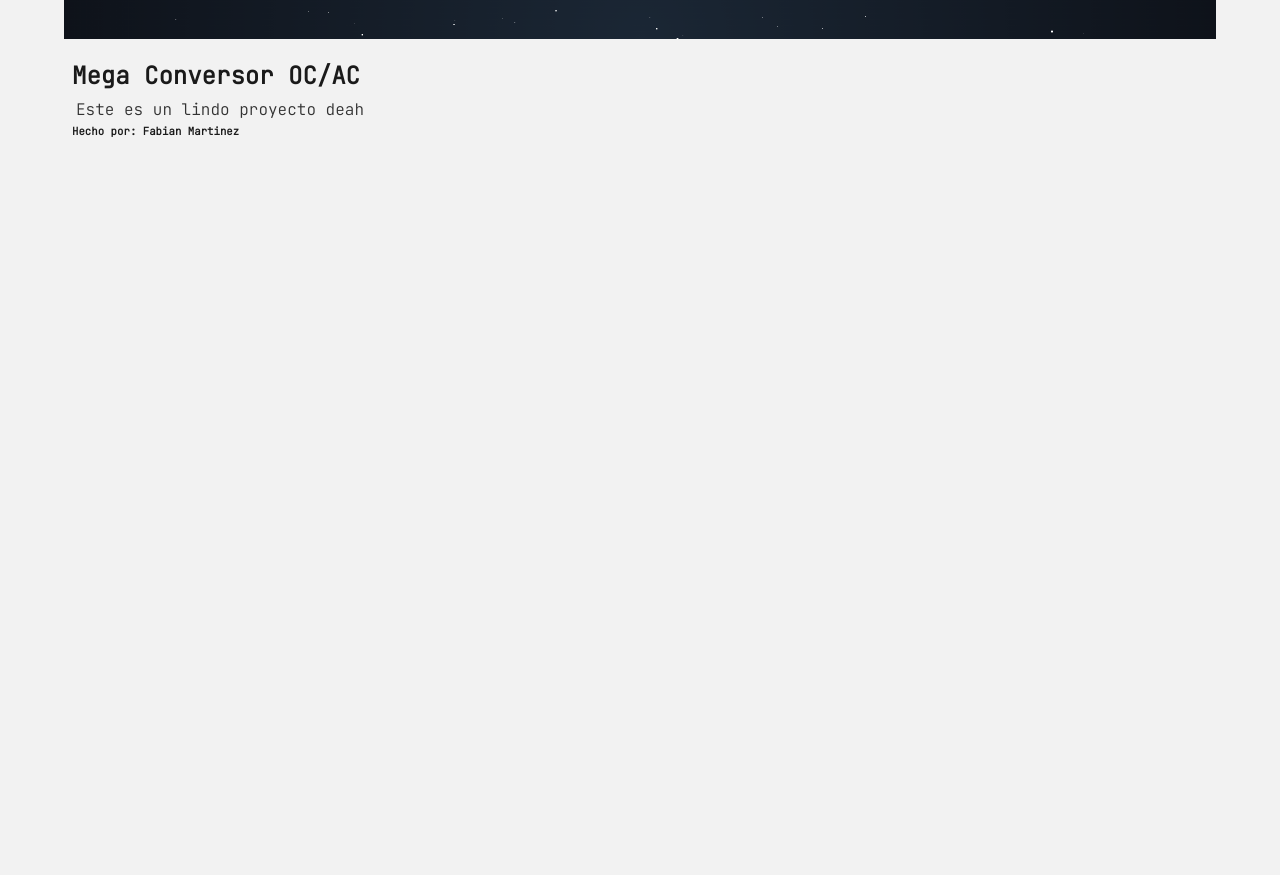
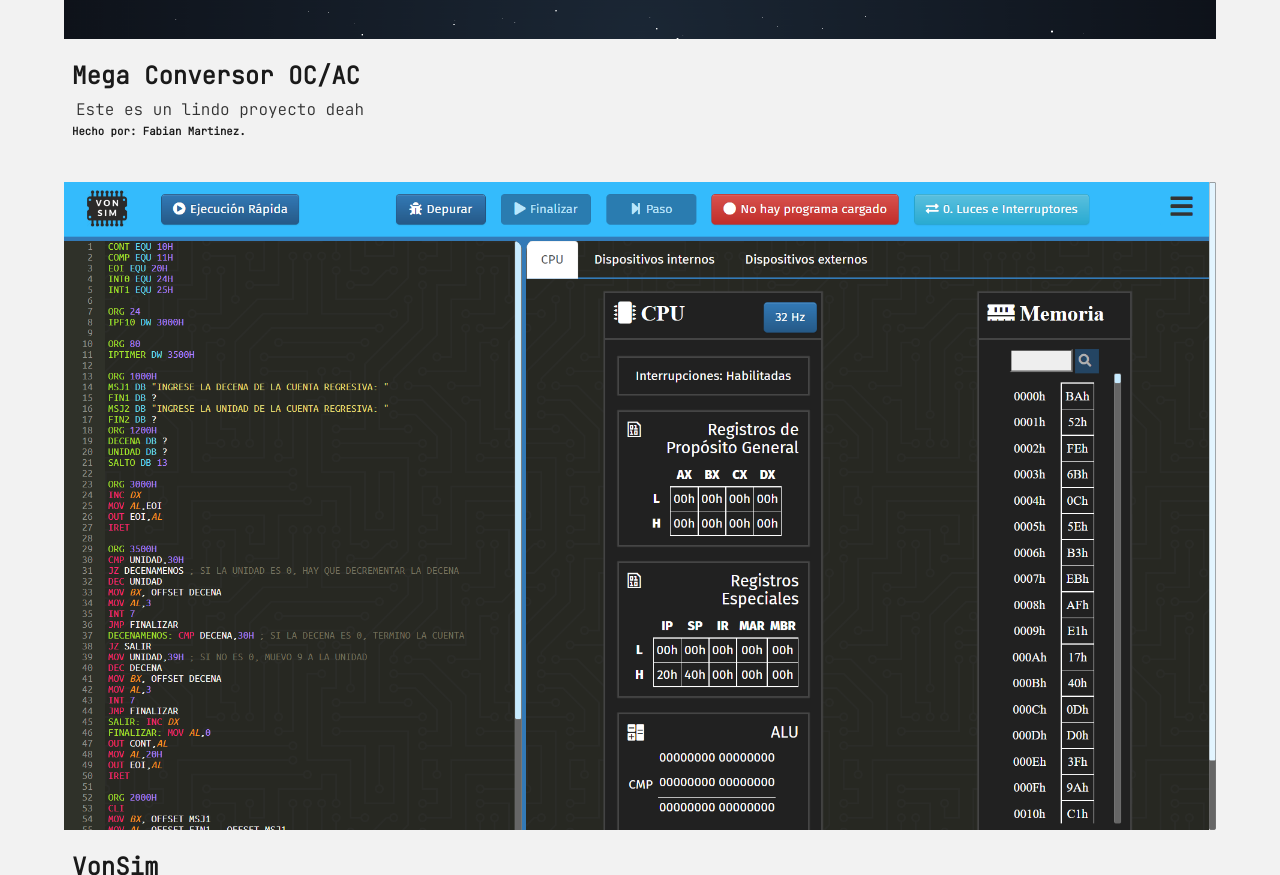
Before and after one commit to MITH-arg/mith-arg, a plain HTML site: page index.html in a window 1280 px wide. Shown: the part 1925-2800 px from the top of the page. Before the commit the page ends 2195 px from the top, so only its background shows below. Drawn offline with Linux system fonts and the light colour scheme.

Commit message:
Multiples authors in projects

```diff
--- a/css/index.css
+++ b/css/index.css
@@ -32,7 +32,7 @@ ul {
 }
 
 .dark-theme {
-    --bg-1 : hsl(0, 0%, 5%);
+    --bg-1 : hsl(0, 0%, 10%);
     /* --bg-2 : hsl(0, 0%, 20%);
     --bg-3 : hsl(0, 0%, 30%); */
     --fc-1 : hsl(0, 0%, 90%);
@@ -45,6 +45,10 @@ ul {
 .fix_to_container {
     width: 100%;
     height: 100%;
+}
+
+button, a {
+    cursor: pointer;
 }
 
 body {
@@ -126,7 +130,7 @@ body {
     flex-direction: column;
     padding-top: var(--padding);
     padding-inline: var(--padding);
-    transform: translateX(-100%);
+    transform: translateX(-101%);
     transition: transform 350ms ease-out;
     border-right: 1px inset var(--br-1);
     color: var(--fc-1);
--- a/index.html
+++ b/index.html
@@ -80,7 +80,7 @@
                 <template id="project-template">
                     <li class="project">
                         <a class="p_page" href="" target="_blank" rel="noopener noreferrer"><img class="p_image" src="" alt=""></a>
-                        <h2 class="p_header"></h2>
+                        <a class="p_page" href="" target="_blank" rel="noopener noreferrer"><h2 class="p_header"></h2></a>
                         <p class="p_description"></p>
                         <h6 class="p_credit">Hecho por: <a href="" target="_blank" rel="author noopener noreferrer"></a></h6>
                     </li>
@@ -92,6 +92,5 @@
     <embed src="./projects-templates.json" type="" style="display:none">
 
     <script type="module" src="./js/pageManager.js"></script>
-    <script type="module" src="./js/index.js"></script>
 </body>
 </html>
--- a/js/pageManager.js
+++ b/js/pageManager.js
@@ -39,7 +39,7 @@ const pageManager = (function () {
     function createProject(tFragment, data) {
         const newP = tFragment.cloneNode(true);
 
-        newP.querySelector('.p_page').href = `${data.project_page}`;
+        newP.querySelectorAll('.p_page').forEach(e => e.href = `${data.project_page}`);
 
         const image = newP.querySelector('.p_image');
         image.src = `./projects/${data.id}/${data.img_name}`
@@ -48,9 +48,21 @@ const pageManager = (function () {
 
         newP.querySelector('.p_description').innerText = `${data.description}`;
 
-        const author = newP.querySelector('.p_credit a');
-        author.href = `${data.author_page}`;
-        author.innerText = `${data.author}`;
+        const authors = newP.querySelector('.p_credit');
+        const authorTemplate = newP.querySelector('.p_credit a');
+        authors.removeChild(authorTemplate);
+
+        for (let i = 0; i < data.author.length; i++) {
+            const authorData = data.author[i];
+            const newAuthor = authorTemplate.cloneNode(true);
+            newAuthor.href = `${authorData.page}`;
+            newAuthor.innerText = `${authorData.name}`;
+            authors.appendChild(newAuthor);
+
+            const punctuation = document.createElement('span');
+            punctuation.innerText = i < (data.author.length - 1)? ', ':'.';
+            authors.appendChild(punctuation);
+        }
 
         return newP;
     }
--- a/projects-templates.json
+++ b/projects-templates.json
@@ -3,8 +3,12 @@
         {
             "name": "RobotScript",
             "id": "rs",
-            "author": "Josue Suarez",
-            "author_page": "http://github.com/J-Josu",
+            "author": [
+                {
+                    "name": "Josue Suarez",
+                    "page": "http://github.com/J-Josu"
+                }
+            ],
             "project_page": "https://j-josu.github.io/RobotScript/",
             "description": "Este es un lindo proyecto deah",
             "img_name" : "rs_screenshot.png"
@@ -12,11 +16,32 @@
         {
             "name": "Mega Conversor OC/AC",
             "id": "mega-conversor",
-            "author": "Fabian Martinez",
-            "author_page": "https://github.com/Fabian-Martinez1",
+            "author": [
+                {
+                    "name": "Fabian Martinez",
+                    "page": "https://github.com/Fabian-Martinez1"
+                }
+            ],
             "project_page": "https://fabian-martinez1.github.io/Mega-Conversor-OC/",
             "description": "Este es un lindo proyecto deah",
             "img_name" : "mega_conversor_screenshot.png"
+        },
+        {
+            "name": "VonSim",
+            "id": "vonsim",
+            "author": [
+                {
+                    "name": "Facundo Quiroga",
+                    "page": "https://github.com/facundoq"
+                },
+                {
+                    "name": "Manuel (bb)",
+                    "page": "https://github.com/manuelbb"
+                }
+            ],
+            "project_page": "https://vonsim.github.io/",
+            "description": "Este es un lindo proyecto deah",
+            "img_name" : "vonsim_screenshot.png"
         }
     ]
 }
```
Also changed, not shown: projects/vonsim/vonsim_screenshot.png (added), 1 other file.
